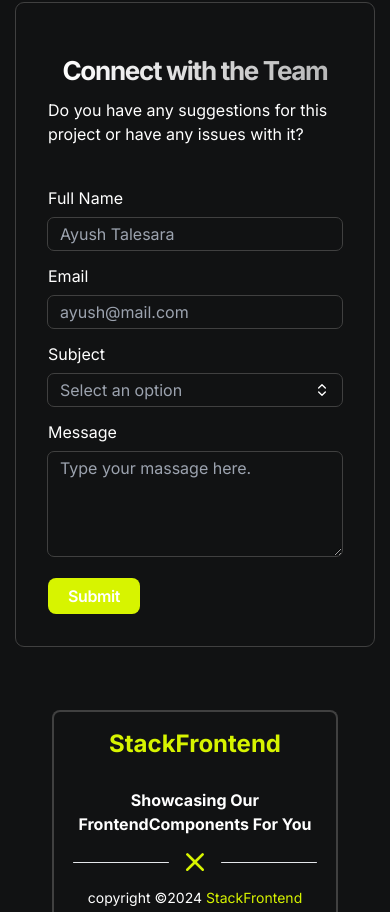
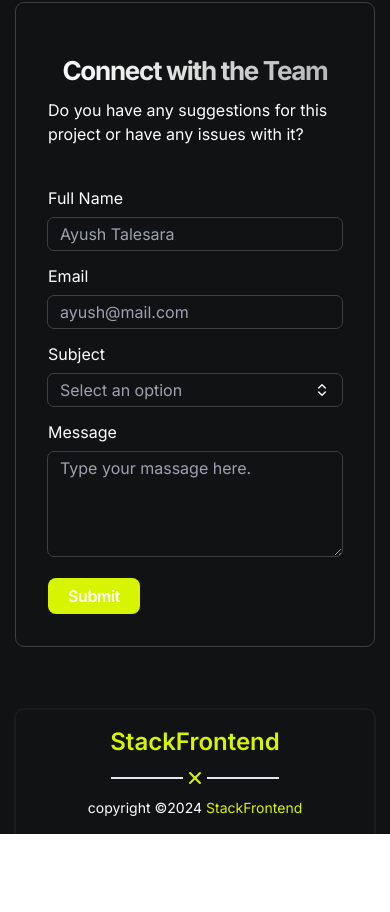
Before and after one commit to Ayusht777/FrontendStack, a React (Vite) app: page / in a window 390 px wide. Shown: the part 6422-7334 px from the top of the page. After the commit the page ends 7256 px from the top, so only its background shows below. Built offline with nearby package versions, Linux system fonts and the light colour scheme.

Commit message:
refactor: Update Footer component with improved styling and accessibility

```diff
--- a/src/Components/Shared/Footer.jsx
+++ b/src/Components/Shared/Footer.jsx
@@ -1,32 +1,22 @@
-import { HiMiniXMark } from "react-icons/hi2";
-import { Link } from "react-router-dom";
-function Footer({ className }) {
+import { Plus } from "lucide-react";
+const Footer = () => {
   return (
-    <footer
-      className={`border-2 border-b-0 border-Border rounded-t-lg w-4/5 md:p-3 p-1 flex flex-col items-center justify-center md:space-y-5 space-y-2 cursor-pointer ${className}`}
-    >
-      <Link
-        to="/"
-        className="text-Logo md:text-4xl text-2xl font-bold !mb-5 !mt-3"
-      >
-        StackFrontend
-      </Link>
-      <h2 className="text-white md:text-xl   font-bold text-center">
-        Showcasing Our FrontendComponents For You
-      </h2>
-      <div className="flex gap-2 items-center justify-center ">
-        <hr className="md:w-52 w-24 rounded-sm" />
-        <HiMiniXMark className="text-Logo text-4xl" />
-        <hr className="md:w-52 w-24 rounded-sm" />
+    <footer className="w-full max-w-[1200px] ">
+      <div className=" flex flex-col items-center justify-center gap-y-2 rounded-t-lg py-4 outline outline-2 outline-Nav">
+        <h1 className="text-2xl font-semibold text-Logo md:text-3xl lg:text-4xl">
+          StackFrontend
+        </h1>
+        <div className="flex  items-center justify-center">
+          <hr className="w-[4.5rem] border-[1px]  md:w-24 lg:w-28 " />
+          <Plus className="rotate-45 text-Logo " />
+          <hr className=" w-[4.5rem] border-[1px]  md:w-24 lg:w-28" />
+        </div>
+        <p className='text-sm text-white after:pl-1 after:text-Logo after:content-["StackFrontend"] lg:text-base'>
+          copyright ©2024
+        </p>
       </div>
-      <p className="text-white md:text-base text-sm">
-        copyright ©2024
-        <Link to="/" className="text-Logo pl-1">
-          StackFrontend
-        </Link>
-      </p>
     </footer>
   );
-}
+};
 
 export default Footer;
```
